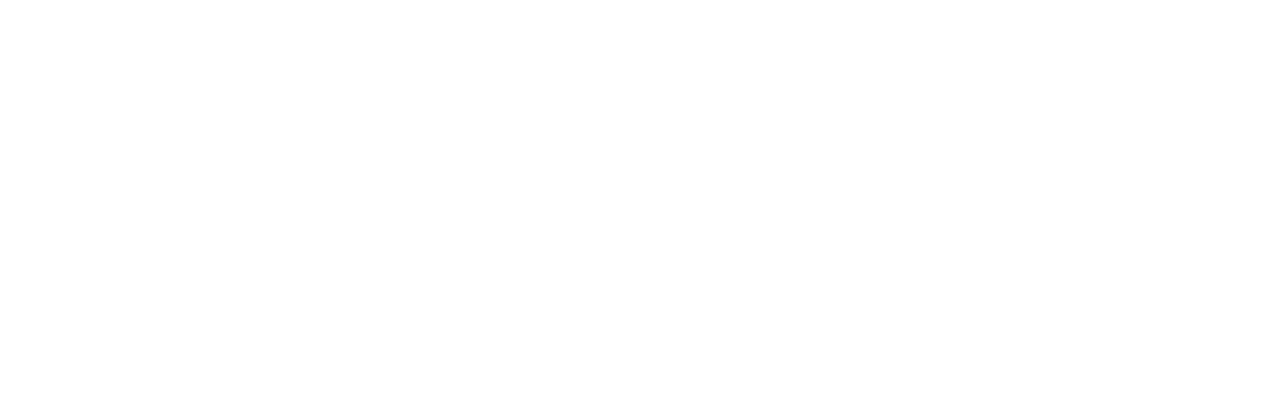
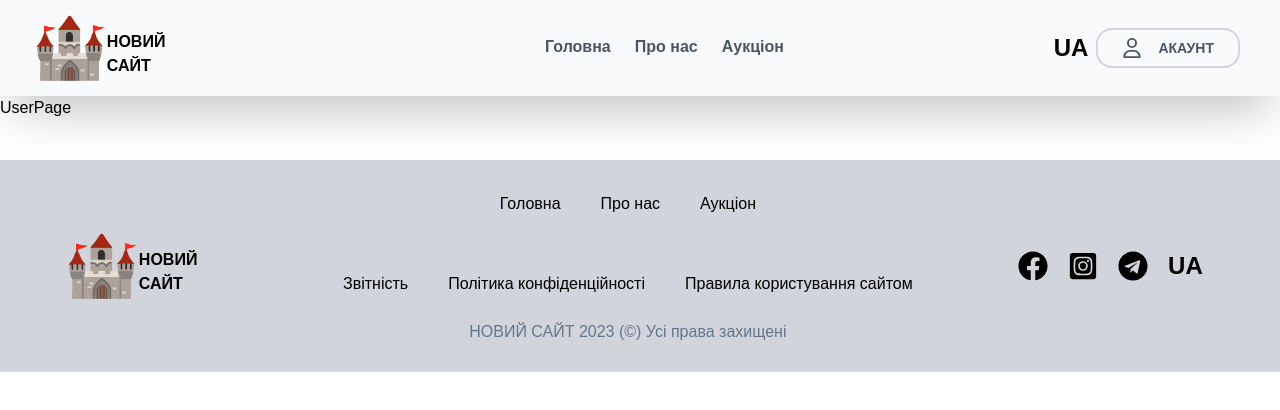
Before and after one commit to ClydeUrov/code-reapers-project-2, a React (Create React App) app: page /profile in a window 1280 px wide. Before the commit this address had no page. Shown: the top 410 px of the page. Built offline with nearby package versions, Linux system fonts and the light colour scheme.

Commit message:
Update Buttons

```diff
--- a/src/App.js
+++ b/src/App.js
@@ -1,13 +1,14 @@
 import { Route, Routes } from "react-router-dom";
 import Layout from "./components/Layout";
 import Home from "./pages/Home";
+import UserPage from "./pages/UserPage";
 
 function App() {
   return (
     <Routes>
       <Route path="/" element={<Layout />}>
         <Route index element={<Home />} />
-        {/* <Route path="/profile" element={<UserPage />} /> */}
+        <Route path="/profile" element={<UserPage />} />
         {/* <Route path="/auction/:auctionId" element={<AuctionPage />} /> */}
       </Route>
     </Routes>
--- a/src/components/CustomButton.jsx
+++ b/src/components/CustomButton.jsx
@@ -1,9 +1,12 @@
 
 const CustomButton = ({onClick, text}) => {
   return (
-    <div onClick={onClick}>
+    <button
+      className="button"
+      onClick={onClick}
+    >
       {text}
-    </div>
+    </button>
   )
 }
 
--- a/src/components/Footer.jsx
+++ b/src/components/Footer.jsx
@@ -34,9 +34,9 @@
         id="icons"
         className="mr-16 flex w-56 items-center justify-center space-x-5"
       >
-        <FaFacebook className="text-3xl" />
-        <FaInstagramSquare className="text-3xl" />
-        <FaTelegram className="text-3xl" />
+        <FaFacebook className="text-3xl cursor-pointer" />
+        <FaInstagramSquare className="text-3xl cursor-pointer" />
+        <FaTelegram className="text-3xl cursor-pointer" />
 
         <p className="text-2xl font-bold">UA</p>
       </div>
--- a/src/index.css
+++ b/src/index.css
@@ -32,3 +32,7 @@
 .styledLi {
   @apply font-semibold text-gray-600 border-b-2 border-b-transparent duration-200 ease-in hover:cursor-pointer hover:border-b-2 hover:border-b-gray-600 hover:text-gray-900 w-fit;
 }
+
+.button {
+  @apply h-[70px] w-[280px] rounded-3xl border bg-gradient-to-b from-gray-200 to-gray-300 text-2xl hover:to-gray-400;
+}
--- /dev/null
+++ b/src/pages/UserPage.jsx
@@ -0,0 +1,8 @@
+
+const UserPage = () => {
+  return (
+    <div>UserPage</div>
+  )
+}
+
+export default UserPage;
```
